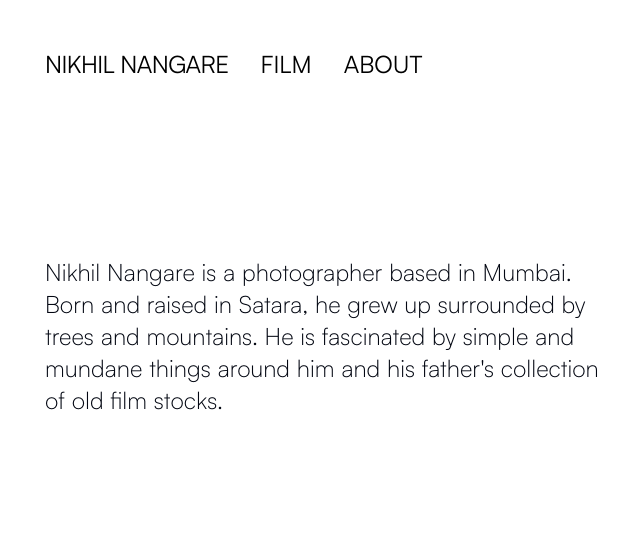
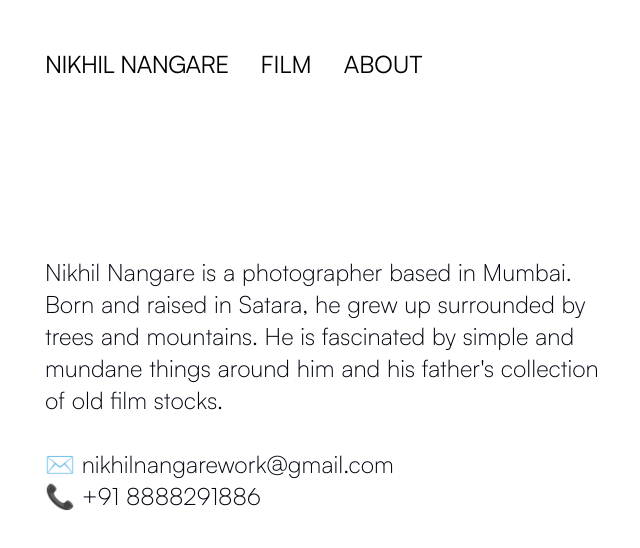
Before and after one commit to IB-Git/nikhil_portfolio, a Next.js app: page /about in a window 1280 px wide. Shown: the top 548 px of the page, without its empty margins (3-643 px from the left). Built offline with nearby package versions, Linux system fonts and the light colour scheme.

Commit message:
added contact

```diff
--- a/src/pages/about.tsx
+++ b/src/pages/about.tsx
@@ -2,12 +2,31 @@ function About() {
     return (
       <div className="flex flex-col items-start justify-start py-8 lg:py-16">
         <div className="max-w-xl text-left">
-          <p className="text-xl lg:text-2xl font-satoshi-light leading-relaxed text-gray-950">
+          {/* Existing About Paragraph */}
+          <p className="text-xl lg:text-2xl font-satoshi-light leading-relaxed text-gray-950 mb-8">
             Nikhil Nangare is a photographer based in Mumbai.
             Born and raised in Satara, he grew up surrounded by trees and mountains.
             He is fascinated by simple and mundane things around him
             and his father&apos;s collection of old film stocks.
           </p>
+
+          <div className="mt-8">
+            <p className="text-xl lg:text-2xl font-satoshi-light leading-relaxed text-gray-950">
+              <a
+                href="mailto:nikhilnangarework@gmail.com"
+                className="hover:text-gray-700 transition duration-200"
+              >
+                ✉️ nikhilnangarework@gmail.com
+              </a>
+              <br/>
+              <a
+                href="tel:+918888291886"
+                className="hover:text-gray-700 transition duration-200"
+              >
+                📞 +91 8888291886
+              </a>
+            </p>
+          </div>
         </div>
       </div>
     )
```
